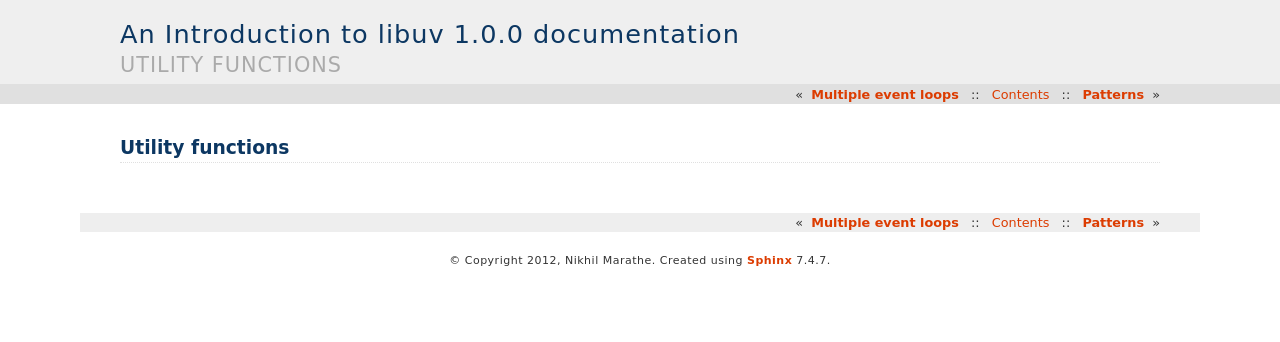
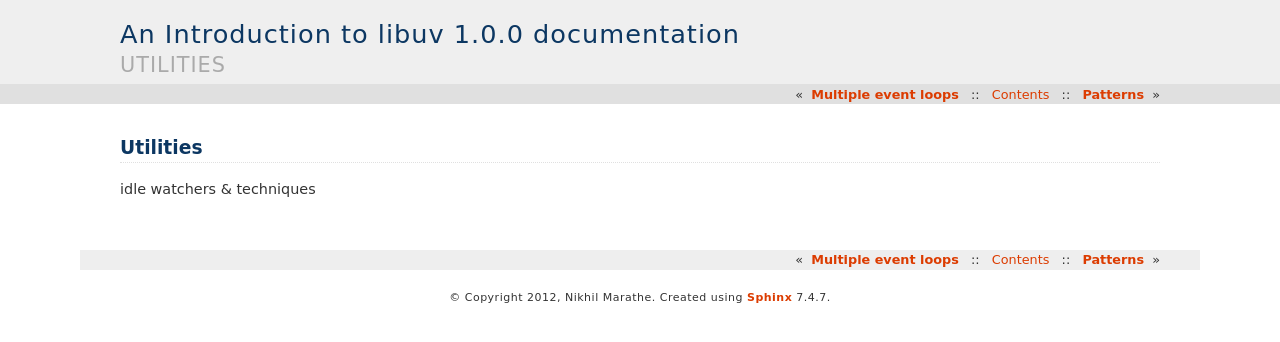
Before and after one commit to nikhilm/uvbook, a Sphinx documentation site: the page built from source/utilities.rst, in a window 1280 px wide. Shown: the top 342 px of the page. Built offline with Sphinx 7.4.7, drawn with Linux system fonts in a browser that asks for light colours; formulas are drawn with MathJax 3.

Commit message:
add notes to utilities

```diff
--- a/source/utilities.rst
+++ b/source/utilities.rst
@@ -1,2 +1,4 @@
-Utility functions
-=================
+Utilities
+=========
+
+idle watchers & techniques
```
